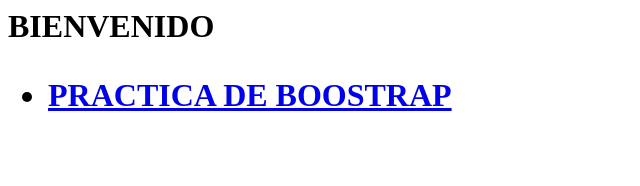
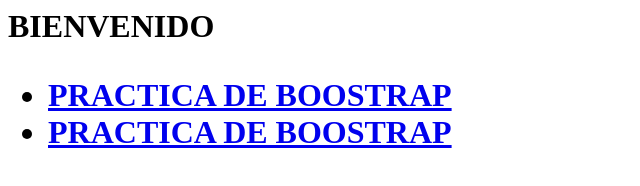
Before and after one commit to priscillavargas20/priscilla, a plain HTML site: page index.html in a window 1280 px wide. Shown: the whole page, without its empty margins (0-640 px from the left). Drawn offline with Linux system fonts and the light colour scheme.

Commit message:
Update index.html

```diff
--- a/index.html
+++ b/index.html
@@ -8,6 +8,7 @@
 
 <ul>
 <li> <a href="bootstrap.html"> PRACTICA DE BOOSTRAP</a></li>
+<li> <a href="practica.html"> PRACTICA DE BOOSTRAP</a></li>
 </ul>
 
 </body>
```
